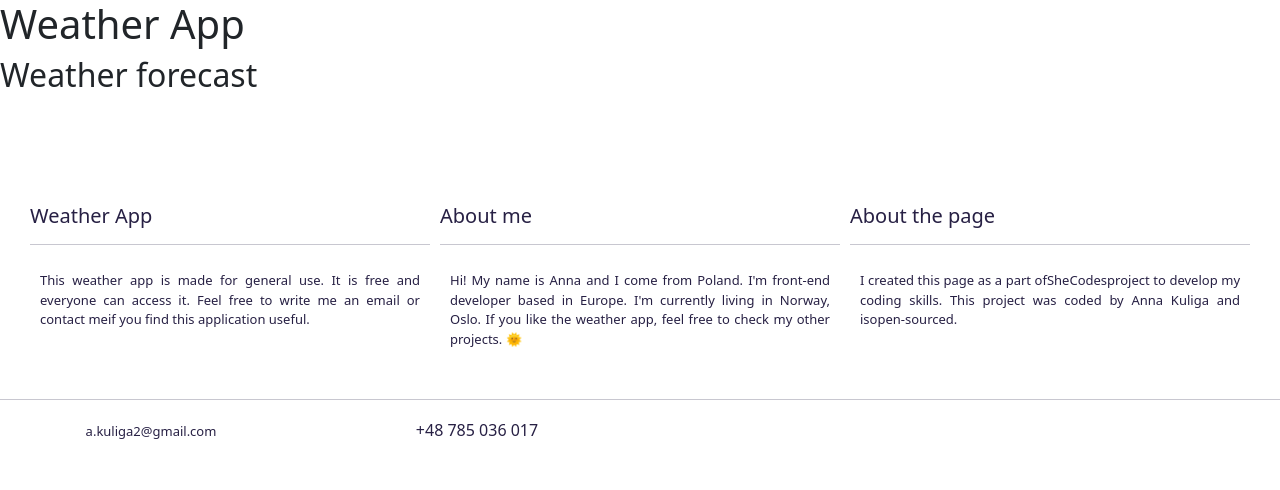
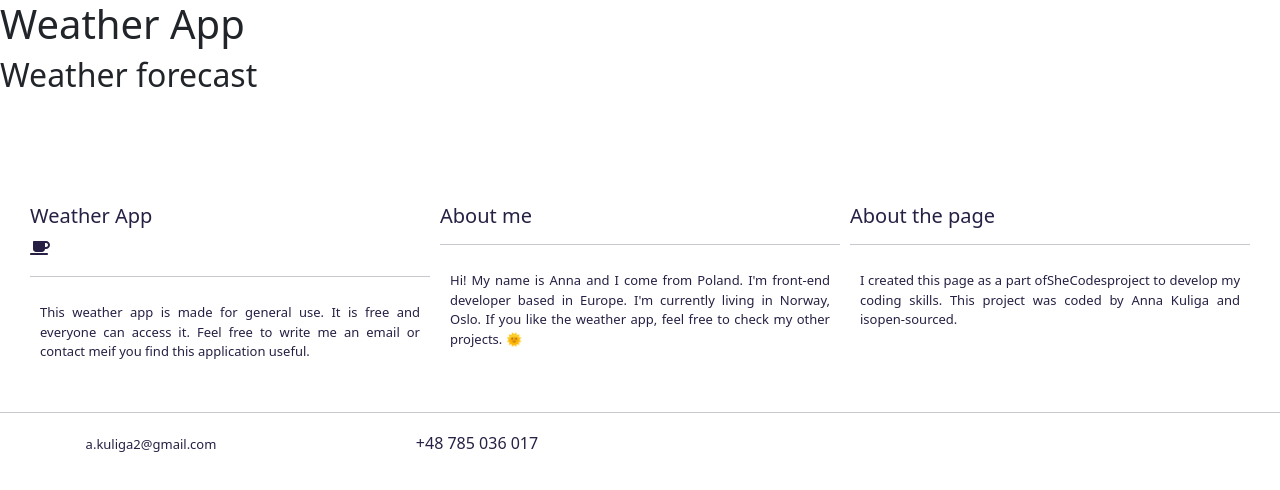
Before and after one commit to AnnaKuliga/weather-app-react, a React (Create React App) app: page / in a window 1280 px wide. Shown: the top 490 px of the page. Built offline with nearby package versions, Linux system fonts and the light colour scheme; a web font is replaced by a local one.

Commit message:
added font awesome fonts

```diff
--- a/package.json
+++ b/package.json
@@ -3,6 +3,9 @@
   "version": "0.1.0",
   "private": true,
   "dependencies": {
+    "@fortawesome/fontawesome-svg-core": "^6.3.0",
+    "@fortawesome/free-solid-svg-icons": "^6.3.0",
+    "@fortawesome/react-fontawesome": "^0.2.0",
     "@testing-library/jest-dom": "^5.16.5",
     "@testing-library/react": "^13.4.0",
     "@testing-library/user-event": "^13.5.0",
--- a/src/Footer.js
+++ b/src/Footer.js
@@ -1,6 +1,8 @@
 import React from "react";
 import "./Footer.css";
 import "bootstrap/dist/css/bootstrap.min.css";
+import { FontAwesomeIcon } from "@fortawesome/react-fontawesome";
+import { faCoffee } from "@fortawesome/free-solid-svg-icons";
 
 export default function Footer() {
   return (
@@ -8,6 +10,8 @@
       <section className="grid grid-3-columns-footer">
         <div className="about-app">
           <h4>Weather App</h4>
+          <FontAwesomeIcon icon={faCoffee} />
+
           <hr />
           <p>
             This weather app is made for general use. It is free and everyone
```
Also changed, not shown: 1 other file (tests, documents, lock files or other folders).
